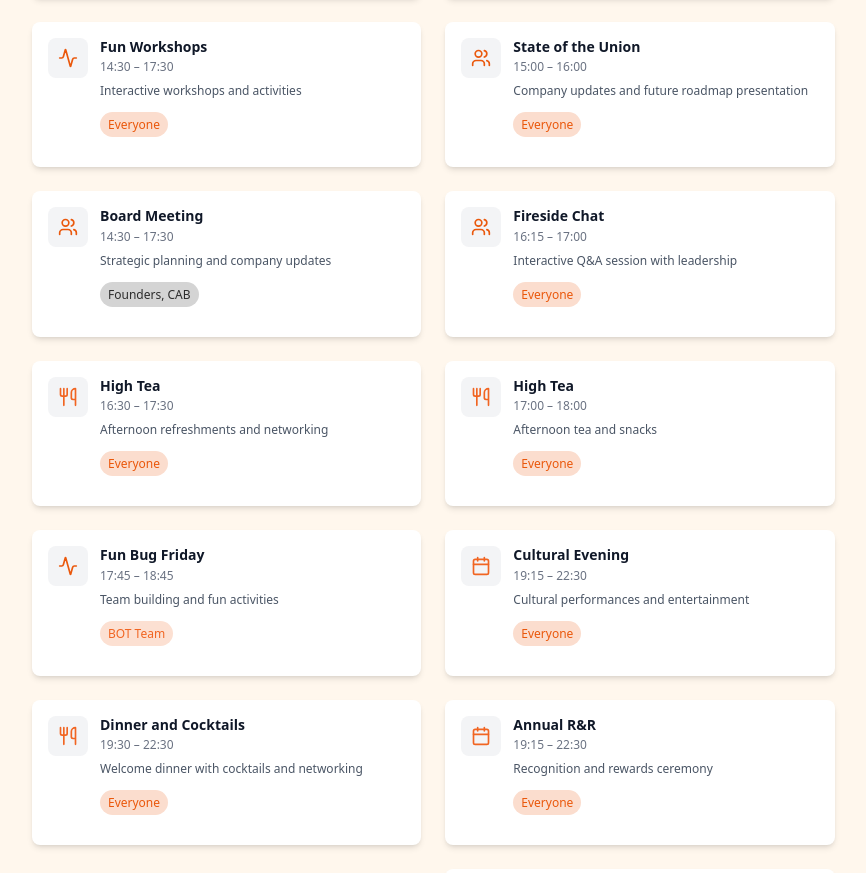
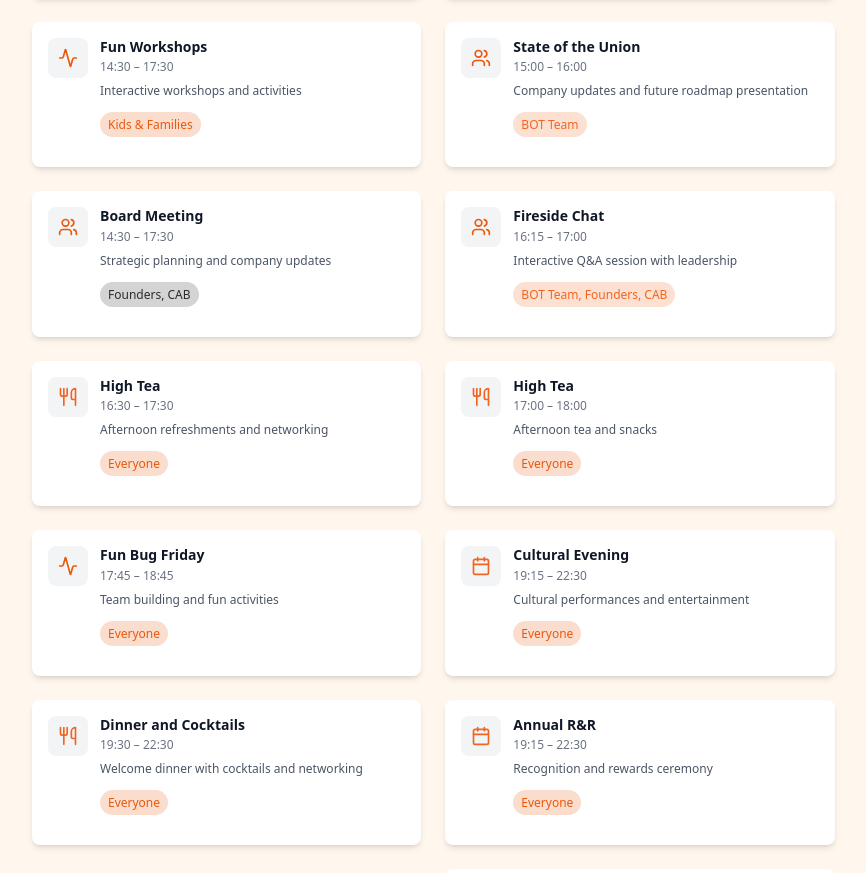
Before and after one commit to theharshdadhich/retreat, a Next.js app: page /itinerary in a window 1280 px wide. Shown: the part 1463-2336 px from the top of the page, without its empty margins (0-866 px from the left). Built offline with nearby package versions, Linux system fonts and the light colour scheme; a web font is replaced by a local one.

Commit message:
Itinerary changes

```diff
--- a/src/app/itinerary/page.tsx
+++ b/src/app/itinerary/page.tsx
@@ -47,7 +47,7 @@ const itineraryData = [
           {
             time: '14:30 – 17:30',
             title: 'Fun Workshops',
-            participants: 'Everyone',
+            participants: 'Kids & Families',
             type: 'activity',
             description: 'Interactive workshops and activities'
           },
@@ -68,7 +68,7 @@ const itineraryData = [
           {
             time: '17:45 – 18:45',
             title: 'Fun Bug Friday',
-            participants: 'BOT Team',
+            participants: 'Everyone',
             type: 'activity',
             description: 'Team building and fun activities'
           },
@@ -123,14 +123,14 @@ const itineraryData = [
           {
             time: '15:00 – 16:00',
             title: 'State of the Union',
-            participants: 'Everyone',
+            participants: 'BOT Team',
             type: 'meeting',
             description: 'Company updates and future roadmap presentation'
           },
           {
             time: '16:15 – 17:00',
             title: 'Fireside Chat',
-            participants: 'Everyone',
+            participants: 'BOT Team, Founders, CAB',
             type: 'meeting',
             description: 'Interactive Q&A session with leadership'
           },
```
